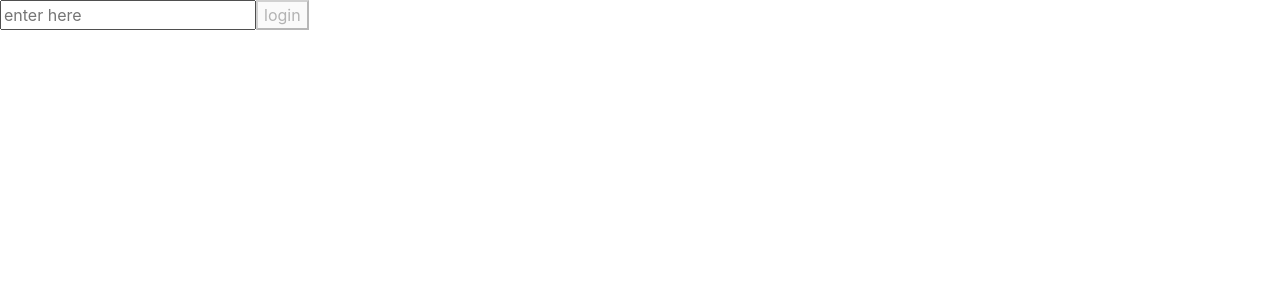
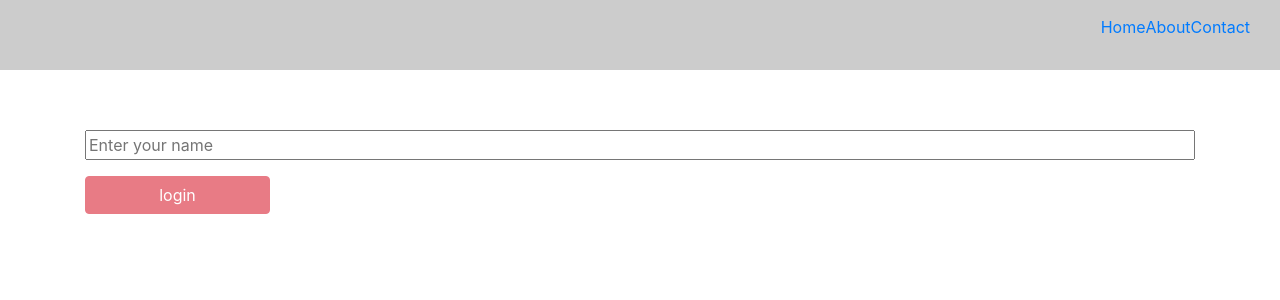
Before and after one commit to techdheerajkumar/reacthooks, a React (Create React App) app in the folder react-hooks-todoapp/: page / in a window 1280 px wide. Shown: the top 300 px of the page. Built offline with nearby package versions, Linux system fonts and the light colour scheme.

Commit message:
setting dynamic routes

```diff
--- a/react-hooks-todoapp/src/App.css
+++ b/react-hooks-todoapp/src/App.css
@@ -36,3 +36,29 @@
     transform: rotate(360deg);
   }
 }
+
+.todo-container {
+  display: flex;
+  flex-direction: column;
+}
+.todo-container .btn-container .btn{
+  margin-right: 15px;
+}
+.login-container{
+  display: flex;
+  flex-direction: column;
+}
+.header{
+  background: #ccc;
+  padding: 15px;
+}
+.header ul{
+  display: flex;
+  justify-content: flex-end;
+}
+.header ul li{
+  display: inline-block;
+}
+.page-wrapper{
+  padding: 60px 0;
+}
--- a/react-hooks-todoapp/src/App.js
+++ b/react-hooks-todoapp/src/App.js
@@ -2,11 +2,13 @@ import React,{useState} from 'react';
 import './App.css';
 import LoginPage from './Pages/LoginPageComponent';
 import TodoPage from './Pages/TodoPageComponent';
+import HeaderComponent from './Molecules/HeaderComponent';
 import {Route} from 'react-router-dom';
 
 function App() {
   return (
     <div className = "app">
+      <HeaderComponent />
         <Route exact path = "/" component = {LoginPage} />
         <Route exact path = "/todo" component = {TodoPage} />
     </div>
--- a/react-hooks-todoapp/src/Atoms/ButtonComponent.js
+++ b/react-hooks-todoapp/src/Atoms/ButtonComponent.js
@@ -3,7 +3,12 @@ import React, { useState } from 'react';
 const ButtonComponent = (props) => {
 
     return (
-        <button onClick = {props.click} disabled = {props.btnCurrentState}>{props.btnName}</button>
+        <button
+            className={`btn col-sm-2 ${props.btnCurrentState ? 'btn-danger' : 'btn-success'}`}
+            onClick={props.click}
+            disabled={props.btnCurrentState}>
+            {props.btnName}
+        </button>
     )
 
 }
--- a/react-hooks-todoapp/src/Atoms/InputComponent.js
+++ b/react-hooks-todoapp/src/Atoms/InputComponent.js
@@ -6,8 +6,9 @@ const InputComponent = (props) => {
     return (
         <input
         type="text"
-        placeholder = "enter here"
+        placeholder = {props.placeHolder}
         onChange = {props.change}
+        className = "form-group"
       />
     )
 }
--- /dev/null
+++ b/react-hooks-todoapp/src/Atoms/NavItemComponent.js
@@ -0,0 +1,9 @@
+import React from 'react';
+import {Link} from 'react-router-dom';
+
+const NavItem = (props) => {
+    return (
+        <Link className = {props.isActive ? "active" : ""} to = {props.destination}>{props.page} </Link>
+    )
+}
+export default NavItem;
--- a/react-hooks-todoapp/src/Molecules/EnterFieldComponent.js
+++ b/react-hooks-todoapp/src/Molecules/EnterFieldComponent.js
@@ -2,7 +2,7 @@ import React, { useState, useEffect } from 'react';
 import ButtonComponent from '../Atoms/ButtonComponent'
 import InputComponent from '../Atoms/InputComponent';
 import ListItem from '../Atoms/ListItemComponent';
-
+import { useLocation, useHistory } from 'react-router-dom';
 const EnterField = () => {
     const [useInputValue, setInputValue] = useState({
         name: '',
@@ -28,17 +28,28 @@ const EnterField = () => {
         })
     }
     //clear selected item
+
     const deleteHandler = (data) => {
         setStoreValue(storeValue.filter((list) =>
             list.id !== data))
     }
+
+    //Back button
+    const history = useHistory();
+    const goBackHandle = () => {
+        history.goBack();
+    }
     return (
-        <div>
+        <div className="todo-container">
             <InputComponent
                 change={changeHandler}
-                emptyVal = {useInputValue.name}
+                emptyVal={useInputValue.name}
+                placeHolder = "Enter a todo item"
             />
-            <ButtonComponent click={clickHandler} btnName = {"Add a Todo"}/>
+            <div className="btn-container">
+                <ButtonComponent click={clickHandler} btnName={"Add a Todo"} />
+                <ButtonComponent click={goBackHandle} btnName={"Go Back"} />
+            </div>
             <ListItem value={storeValue} click={deleteHandler} />
         </div>
     )
--- /dev/null
+++ b/react-hooks-todoapp/src/Molecules/HeaderComponent.js
@@ -0,0 +1,31 @@
+import React, {useState, useEffect} from 'react';
+import NavItem from '../Atoms/NavItemComponent';
+import {useLocation} from 'react-router-dom'
+
+const HeaderComponent = () => {
+    const [active, setActive] = useState(false)
+    const location = useLocation();
+    useEffect(()=>{
+        if(location.pathname === "/"){
+            setActive(true)
+        }else if(location.pathname === "/about"){
+            setActive(true)
+        }else if(location.pathname === "/contact"){
+            setActive(true)
+        }
+    },[location.pathname]);
+
+
+    return (
+        <header className="header">
+            <div className="container-fluid">
+                <ul>
+                    <li><NavItem isActive = {active} destination="/" page="Home" /></li>
+                    <li><NavItem isActive = {active} destination="/about" page="About" /></li>
+                    <li><NavItem isActive = {active} destination="/contact" page="Contact" /></li>
+                </ul>
+            </div>
+        </header>
+    )
+}
+export default HeaderComponent
--- a/react-hooks-todoapp/src/Molecules/LoginComponent.js
+++ b/react-hooks-todoapp/src/Molecules/LoginComponent.js
@@ -1,16 +1,11 @@
 import React, { useState } from 'react';
 import ButtonComponent from '../Atoms/ButtonComponent';
 import InputComponent from '../Atoms/InputComponent';
+import {useHistory} from 'react-router-dom';
+
 const FormComponent = () => {
     const [inputValue, setInputValue] = useState('');
     const [btnState, setBtnState] = useState (true);
-    const clickHandler = () =>{
-        setBtnState(true)
-        setInputValue({
-            ...inputValue,
-            name : ""
-        })
-    }
 
     const changeHandler = (e) =>{
         if(e.target.value !== ''){
@@ -20,10 +15,25 @@ const FormComponent = () => {
             ...inputValue,
             name : e.target.value
         })
+
     }
+    const history = useHistory();
+    const clickHandler = () =>{
+        setBtnState(true)
+        setInputValue({
+            ...inputValue,
+            name : ""
+        });
+
+        if(!btnState){
+            history.push('/todo');
+        }
+    }
+
+
     return (
-        <div>
-            <InputComponent change = {changeHandler} emptyVal = {inputValue.name}/>
+        <div className="login-container">
+            <InputComponent change = {changeHandler} emptyVal = {inputValue.name} placeHolder = "Enter your name"/>
             <ButtonComponent click = {clickHandler} btnCurrentState ={btnState} btnName = {"login"}/>
         </div>
     )
--- a/react-hooks-todoapp/src/Pages/LoginPageComponent.js
+++ b/react-hooks-todoapp/src/Pages/LoginPageComponent.js
@@ -1,9 +1,14 @@
-import React, {useState} from 'react';
+import React, { useState } from 'react';
 import FormComponent from '../Molecules/LoginComponent';
+import { useLocation} from "react-router";
 const LoginPageComponent = () => {
-    return(
-        <div>
-            <FormComponent />
+    const location = useLocation();
+    // console.log(location.pathname)
+    return (
+        <div className="page-wrapper">
+            <div className="container">
+                <FormComponent />
+            </div>
         </div>
     )
 }
```
